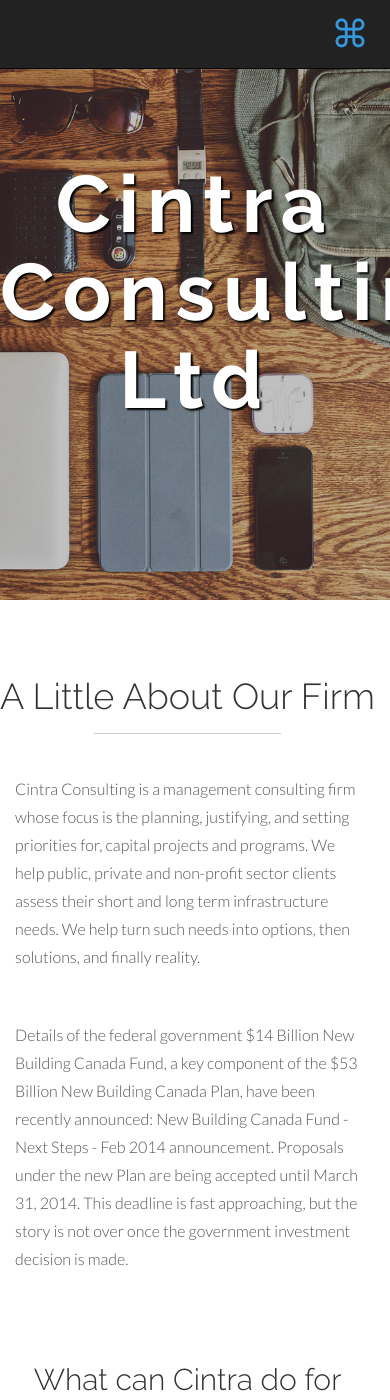
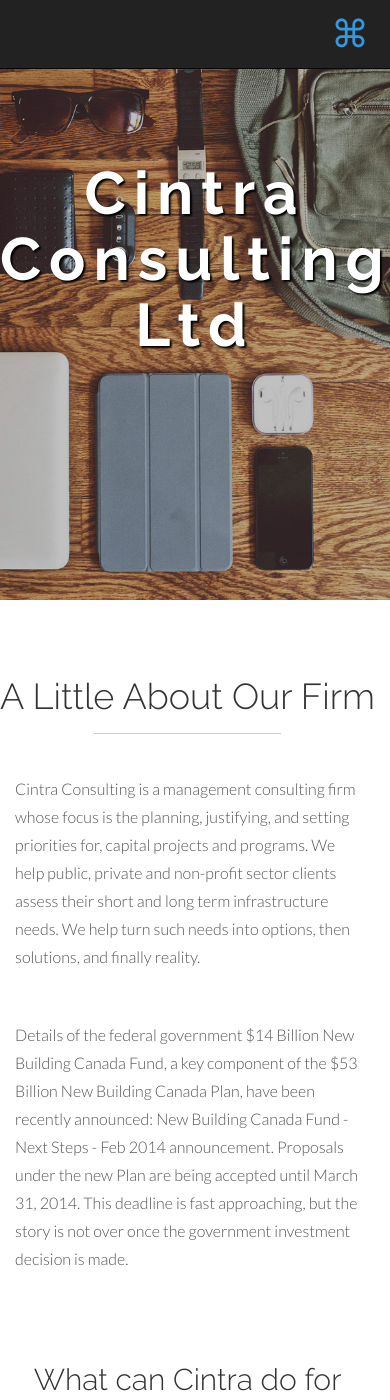
Before and after one commit to Cintra/cintra.github.io, a Jekyll site: the page index.html, which Jekyll copies as it is, in a window 390 px wide and 1400 px high. Built offline with Jekyll 4.4.1, drawn with Linux system fonts in a browser that asks for light colours.

Commit message:
Title font smaller (80->60) more bootstrap consistent image text wrap

```diff
--- a/assets/css/main.css
+++ b/assets/css/main.css
@@ -627,7 +627,7 @@
 
 @media screen and (max-width:769px) {
 	#headerwrap h1 {
-		font-size: 80px;
+		font-size: 60px;
 	}
 	#headerwrap p {
 		font-size: 30px;
--- a/index.html
+++ b/index.html
@@ -4,7 +4,7 @@
     <meta charset="utf-8">
     <meta name="viewport" content="width=device-width, initial-scale=1.0">
     <meta name="description" content="Cintra Consulting Ltd">
-    <meta name="author" content="Carlos Alvarez - Alvarez.is - blacktie.co">
+    <meta name="author" content="Lisa Brown - Cintra Consulting Ltd">
     <link rel="shortcut icon" href="assets/ico/favicon.png">
 
     <title> Cintra Consulting Ltd</title>
@@ -145,9 +145,8 @@
 				<hr>
 				<br>
 				<div class="col-lg-offset-2 col-lg-8">
-					<div style="float:right;">
-					<img src="assets/img/Lisa-Cintra-mugshot-015-300px.png" alt="Lisa Brown">
-				   	</div>
+					<img class="pull-right" src="assets/img/Lisa-Cintra-mugshot-015-300px.png" alt="Lisa Brown">
+                    <div class="article-text">
 				<p>Lisa Brown, P.Eng. M.Sc, has been active in project development for the
 				past 10 years.  She has been supporting clients in developing projects, applying
 				for government support, providing client oversight, and monitoring of funded
@@ -158,6 +157,7 @@
 				<p>Lisa holds a bachelor and master degree in engineering from the University of British Columbia and the University
 				of Wisconsin – Madison, respectively.  She has lived and worked in Canada, the
 				USA, Germany and England. </p>
+                    </div>
 
 
 				</div>
```
